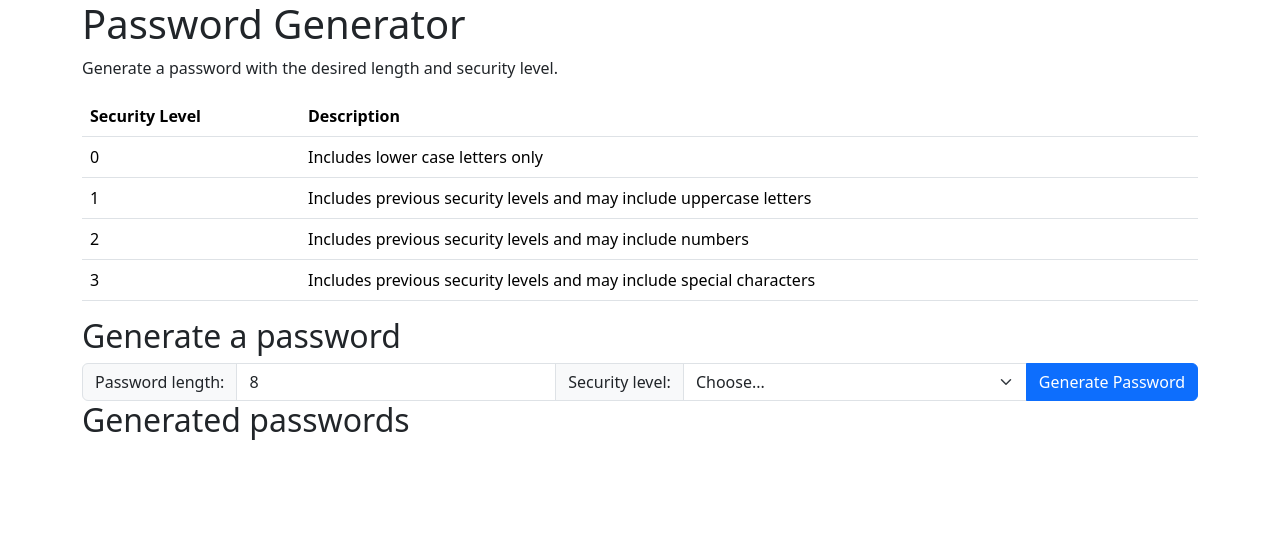
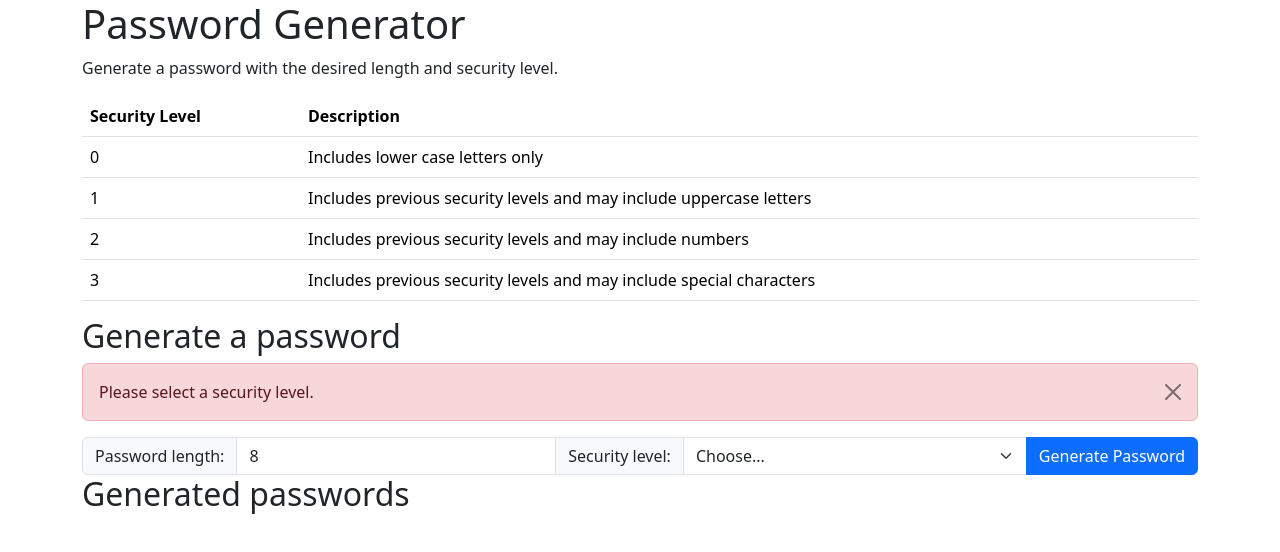
Before and after one commit to DWaltenburg/Typescript-PasswordGenerator, a plain HTML site: page index.html in a window 1280 px wide. Both pictures are taken after a click on the button "Generate Password". Drawn offline with nearby package versions, Linux system fonts and the light colour scheme.

Commit message:
Added proper alert for missing security level choice

```diff
--- a/index.html
+++ b/index.html
@@ -17,12 +17,7 @@
     function generatePassword() {
         //warn no level selected
         if ($("#securityLevel").val() == "Choose...") {
-            alert("Please select a security level.");
-            //TODO:
-            //make this a bootstrap alert
-            // or flashing red border around the select box
-            // or flashing yellow in the select box
-
+            $("#inputAlertContainer").append(generateDangerAlert("Please select a security level."));
             return;
         }
         // Get the password length and security level from the input fields
@@ -57,6 +52,9 @@
             $(e.target).text("Copy").removeClass("btn-success").addClass("btn-light");
         }, 1000);
     });
+    function generateDangerAlert(message) {
+        return "<div class='alert alert-danger alert-dismissible fade show' role='alert'>" + message + "<button type='button' class='btn-close' data-bs-dismiss='alert' aria-label='Close'></button></div>";
+    }
 </script>
 <body>
     <div class="container">
@@ -91,6 +89,7 @@
                     </tbody>
                 </table>
                 <h2>Generate a password</h2>
+                <div id="inputAlertContainer"></div>
                 <div class="input-group">
                     <label class="input-group-text" for="passwordLength">Password length:</label>
                     <input type="number" class="form-control" id="passwordLength" value="8" min="1" max="1000000">
@@ -109,5 +108,8 @@
                     <tbody>
                     </tbody>
                 </table>
+            </div>
+        </div>
+    </div>
 </body>
 </html>
```
